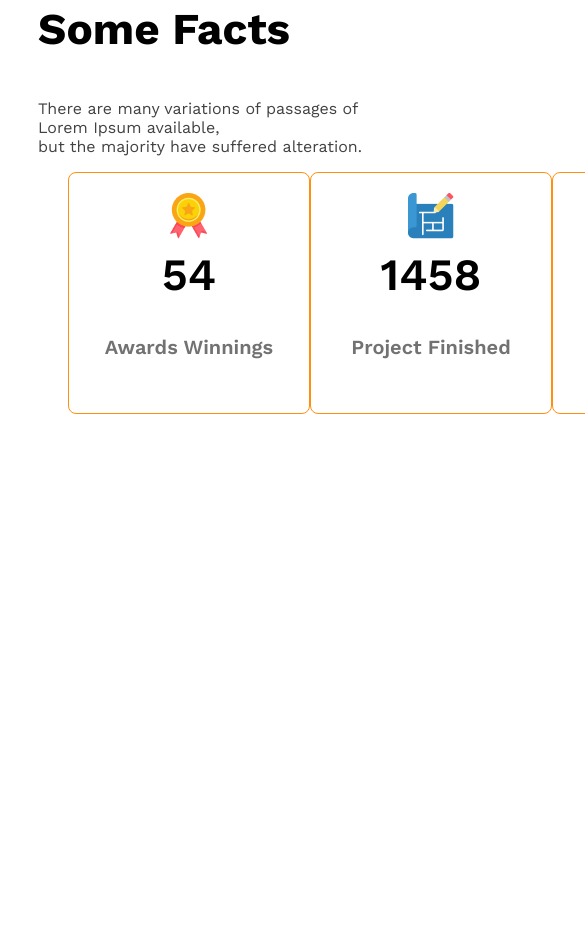
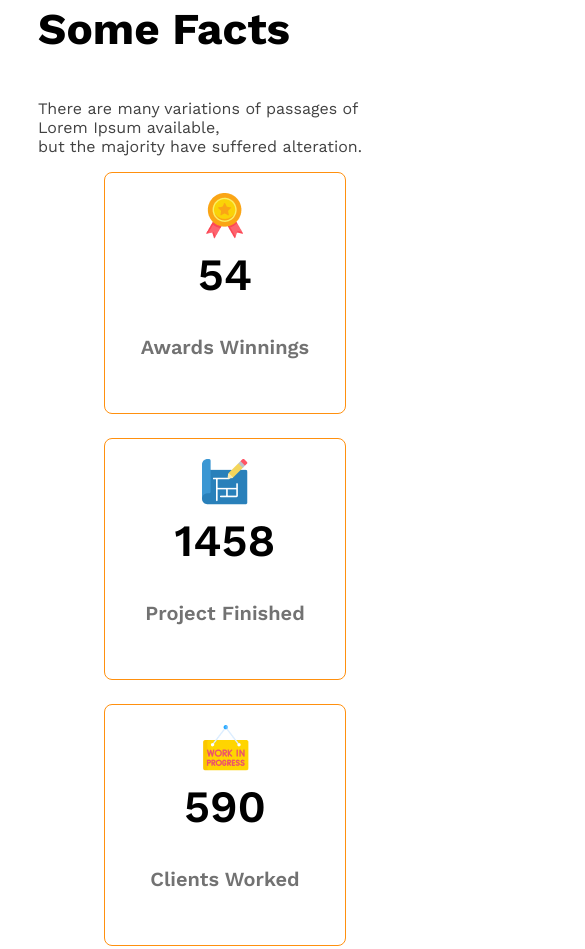
Before and after one commit to Rajibbepary/g3-architect-website, a plain HTML site: page index.html in a window 390 px wide. Shown: the part 3325-4274 px from the top of the page, 585 px wide, since content can reach past the window. Before the commit the page ends 3747 px from the top, so only its background shows below. Drawn offline with nearby package versions, Linux system fonts and the light colour scheme.

Commit message:
fact section responsive

```diff
--- a/style.css
+++ b/style.css
@@ -194,8 +194,12 @@ main > section{
         flex-direction: column;
     }
 
-    .team-img-container{
+    .team-img-container,.facts-container{
         grid-template-columns: repeat(1, 1fr);
+    }
+    .facts-container{
+        justify-items: center;
+        gap: 24px;
     }
 .our-features{
     margin-left: 20px;
```
